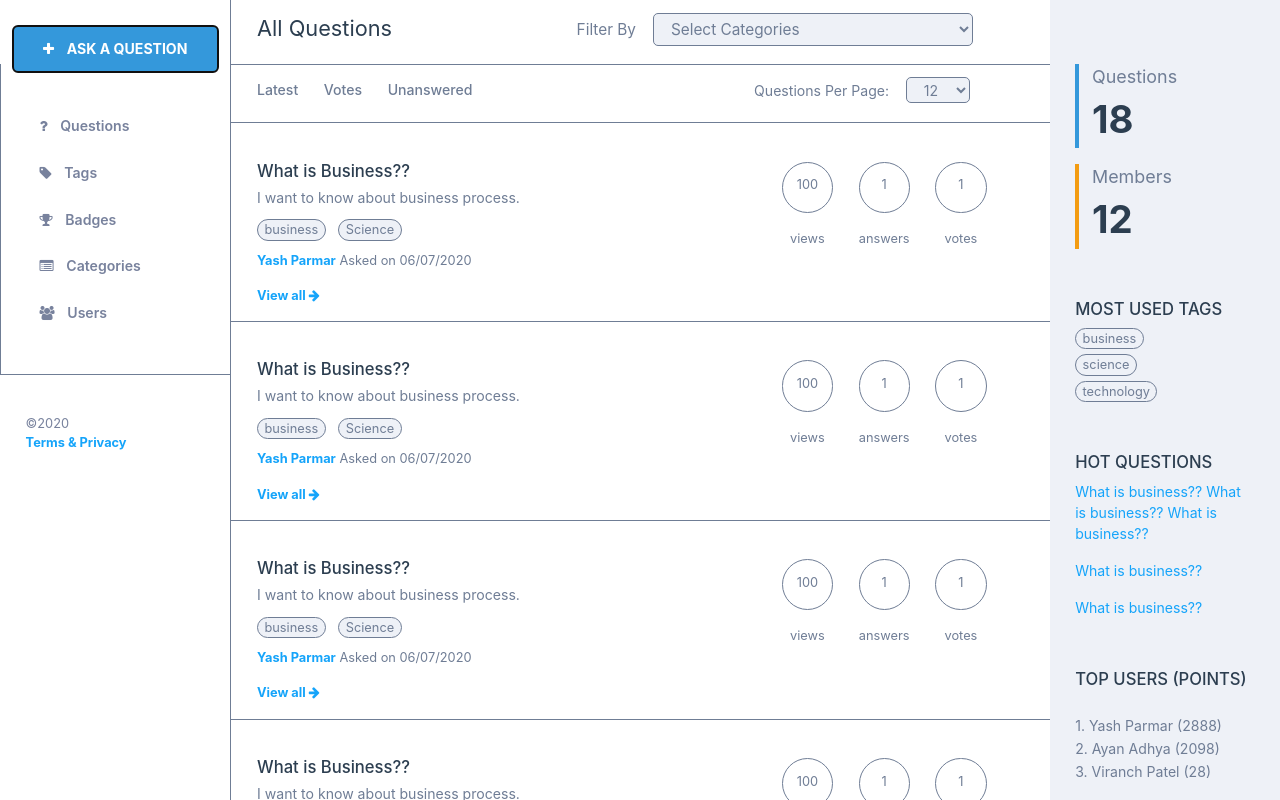
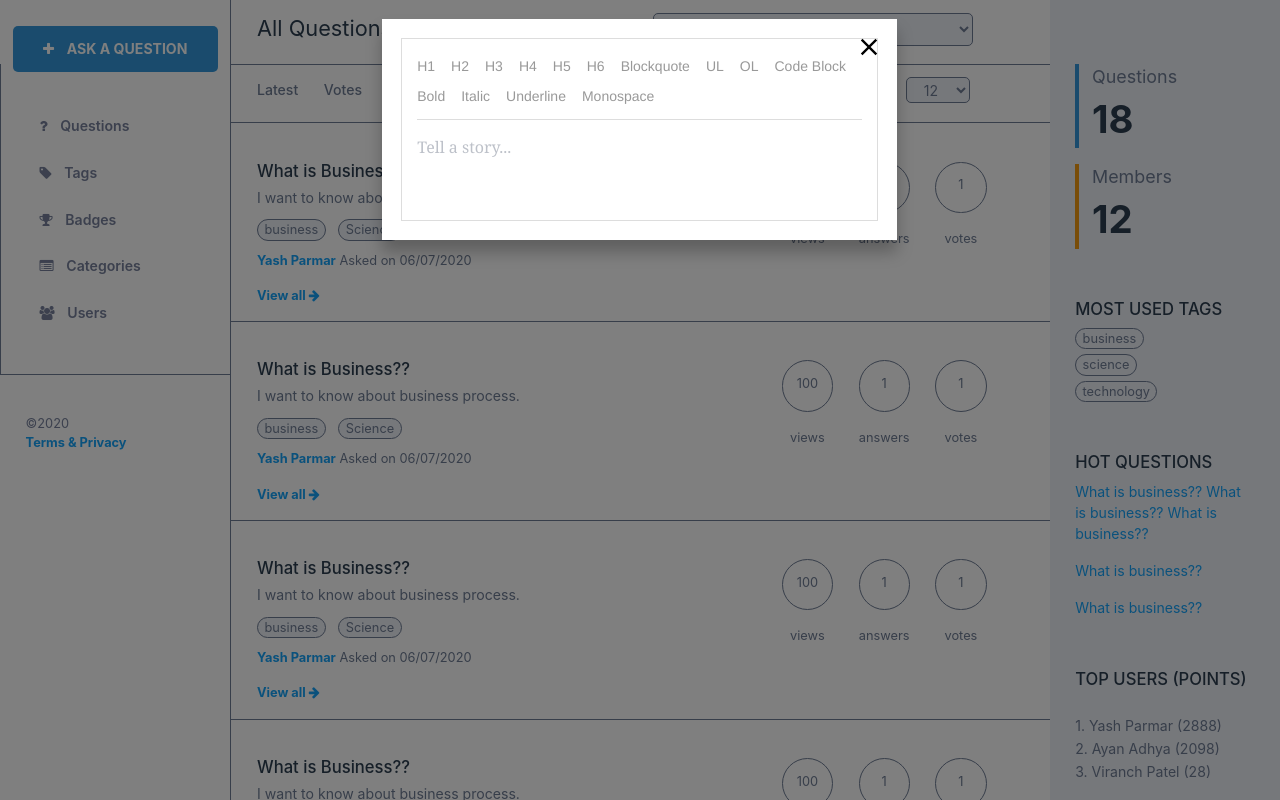
Before and after one commit to yashparmar15/NodeReactApplication, a React (Create React App) app: page / in a window 1280 px wide. Both pictures are taken after a click on the button "ASK A QUESTION". Shown: the top 800 px of the page. Built offline with nearby package versions, Linux system fonts and the light colour scheme.

Commit message:
Rich text editor added

```diff
--- a/package.json
+++ b/package.json
@@ -7,11 +7,14 @@
     "@testing-library/react": "^9.5.0",
     "@testing-library/user-event": "^7.2.1",
     "bootstrap": "^4.5.0",
+    "draft-js": "^0.11.6",
     "font-awesome": "^4.7.0",
+    "jodit-react": "^1.0.51",
     "jquery": "^3.5.1",
     "popper.js": "^1.16.1",
     "react": "^16.13.1",
     "react-dom": "^16.13.1",
+    "react-responsive-modal": "^5.0.2",
     "react-scripts": "3.4.1"
   },
   "scripts": {
--- /dev/null
+++ b/src/components/QuestionAnswer/Part1/AskQuestion/AskQuestion.css
@@ -0,0 +1,63 @@
+.RichEditor-root {
+    background: #fff;
+    border: 1px solid #ddd;
+    font-family: 'Georgia', serif;
+    font-size: 14px;
+    padding: 15px;
+  }
+
+  .RichEditor-editor {
+    border-top: 1px solid #ddd;
+    cursor: text;
+    font-size: 16px;
+    margin-top: 10px;
+  }
+
+  .RichEditor-editor .public-DraftEditorPlaceholder-root,
+  .RichEditor-editor .public-DraftEditor-content {
+    margin: 0 -15px -15px;
+    padding: 15px;
+  }
+
+  .RichEditor-editor .public-DraftEditor-content {
+    min-height: 100px;
+  }
+
+  .RichEditor-hidePlaceholder .public-DraftEditorPlaceholder-root {
+    display: none;
+  }
+
+  .RichEditor-editor .RichEditor-blockquote {
+    border-left: 5px solid #eee;
+    color: #666;
+    font-family: 'Hoefler Text', 'Georgia', serif;
+    font-style: italic;
+    margin: 16px 0;
+    padding: 10px 20px;
+  }
+
+  .RichEditor-editor .public-DraftStyleDefault-pre {
+    background-color: rgba(0, 0, 0, 0.05);
+    font-family: 'Inconsolata', 'Menlo', 'Consolas', monospace;
+    font-size: 16px;
+    padding: 20px;
+  }
+
+  .RichEditor-controls {
+    font-family: 'Helvetica', sans-serif;
+    font-size: 14px;
+    margin-bottom: 5px;
+    user-select: none;
+  }
+
+  .RichEditor-styleButton {
+    color: #999;
+    cursor: pointer;
+    margin-right: 16px;
+    padding: 2px 0;
+    display: inline-block;
+  }
+
+  .RichEditor-activeButton {
+    color: #5890ff;
+  }
--- /dev/null
+++ b/src/components/QuestionAnswer/Part1/AskQuestion/AskQuestion.js
@@ -0,0 +1,214 @@
+import React,{Component} from 'react';
+import "react-responsive-modal/styles.css";
+import { Modal } from "react-responsive-modal";
+
+import {Editor , EditorState , getDefaultKeyBinding , RichUtils} from 'draft-js';
+
+import '../../../../../node_modules/draft-js/dist/Draft.css';
+
+import './AskQuestion.css';
+
+
+
+class AskQuestion extends Component {
+    constructor(props) {
+      super(props);
+      this.state = {editorState: EditorState.createEmpty()};
+
+      this.focus = () => this.refs.editor.focus();
+      this.onChange = (editorState) => this.setState({editorState});
+
+      this.handleKeyCommand = this._handleKeyCommand.bind(this);
+      this.mapKeyToEditorCommand = this._mapKeyToEditorCommand.bind(this);
+      this.toggleBlockType = this._toggleBlockType.bind(this);
+      this.toggleInlineStyle = this._toggleInlineStyle.bind(this);
+    }
+
+    _handleKeyCommand(command, editorState) {
+      const newState = RichUtils.handleKeyCommand(editorState, command);
+      if (newState) {
+        this.onChange(newState);
+        return true;
+      }
+      return false;
+    }
+
+    _mapKeyToEditorCommand(e) {
+      if (e.keyCode === 9 /* TAB */) {
+        const newEditorState = RichUtils.onTab(
+          e,
+          this.state.editorState,
+          4, /* maxDepth */
+        );
+        if (newEditorState !== this.state.editorState) {
+          this.onChange(newEditorState);
+        }
+        return;
+      }
+      return getDefaultKeyBinding(e);
+    }
+
+    _toggleBlockType(blockType) {
+      this.onChange(
+        RichUtils.toggleBlockType(
+          this.state.editorState,
+          blockType
+        )
+      );
+    }
+
+    _toggleInlineStyle(inlineStyle) {
+      this.onChange(
+        RichUtils.toggleInlineStyle(
+          this.state.editorState,
+          inlineStyle
+        )
+      );
+    }
+
+    render() {
+      const {editorState} = this.state;
+
+      // If the user changes block type before entering any text, we can
+      // either style the placeholder or hide it. Let's just hide it now.
+      let className = 'RichEditor-editor';
+      var contentState = editorState.getCurrentContent();
+      if (!contentState.hasText()) {
+        if (contentState.getBlockMap().first().getType() !== 'unstyled') {
+          className += ' RichEditor-hidePlaceholder';
+        }
+      }
+
+      return (
+        <Modal open={this.props.flag} onClose={this.props.close}>
+        <div className="RichEditor-root">
+          <BlockStyleControls
+            editorState={editorState}
+            onToggle={this.toggleBlockType}
+          />
+          <InlineStyleControls
+            editorState={editorState}
+            onToggle={this.toggleInlineStyle}
+          />
+          <div className={className} onClick={this.focus}>
+            <Editor
+              blockStyleFn={getBlockStyle}
+              customStyleMap={styleMap}
+              editorState={editorState}
+              handleKeyCommand={this.handleKeyCommand}
+              keyBindingFn={this.mapKeyToEditorCommand}
+              onChange={this.onChange}
+              placeholder="Tell a story..."
+              ref="editor"
+              spellCheck={true}
+            />
+          </div>
+        </div>
+        </Modal>
+      );
+    }
+  }
+
+  // Custom overrides for "code" style.
+  const styleMap = {
+    CODE: {
+      backgroundColor: 'rgba(0, 0, 0, 0.05)',
+      fontFamily: '"Inconsolata", "Menlo", "Consolas", monospace',
+      fontSize: 16,
+      padding: 2,
+    },
+  };
+
+  function getBlockStyle(block) {
+    switch (block.getType()) {
+      case 'blockquote': return 'RichEditor-blockquote';
+      default: return null;
+    }
+  }
+
+  class StyleButton extends React.Component {
+    constructor() {
+      super();
+      this.onToggle = (e) => {
+        e.preventDefault();
+        this.props.onToggle(this.props.style);
+      };
+    }
+
+    render() {
+      let className = 'RichEditor-styleButton';
+      if (this.props.active) {
+        className += ' RichEditor-activeButton';
+      }
+
+      return (
+        <span className={className} onMouseDown={this.onToggle}>
+          {this.props.label}
+        </span>
+      );
+    }
+  }
+
+  const BLOCK_TYPES = [
+    {label: 'H1', style: 'header-one'},
+    {label: 'H2', style: 'header-two'},
+    {label: 'H3', style: 'header-three'},
+    {label: 'H4', style: 'header-four'},
+    {label: 'H5', style: 'header-five'},
+    {label: 'H6', style: 'header-six'},
+    {label: 'Blockquote', style: 'blockquote'},
+    {label: 'UL', style: 'unordered-list-item'},
+    {label: 'OL', style: 'ordered-list-item'},
+    {label: 'Code Block', style: 'code-block'},
+  ];
+
+  const BlockStyleControls = (props) => {
+    const {editorState} = props;
+    const selection = editorState.getSelection();
+    const blockType = editorState
+      .getCurrentContent()
+      .getBlockForKey(selection.getStartKey())
+      .getType();
+
+    return (
+      <div className="RichEditor-controls">
+        {BLOCK_TYPES.map((type) =>
+          <StyleButton
+            key={type.label}
+            active={type.style === blockType}
+            label={type.label}
+            onToggle={props.onToggle}
+            style={type.style}
+          />
+        )}
+      </div>
+    );
+  };
+
+  var INLINE_STYLES = [
+    {label: 'Bold', style: 'BOLD'},
+    {label: 'Italic', style: 'ITALIC'},
+    {label: 'Underline', style: 'UNDERLINE'},
+    {label: 'Monospace', style: 'CODE'},
+  ];
+
+  const InlineStyleControls = (props) => {
+    const currentStyle = props.editorState.getCurrentInlineStyle();
+
+    return (
+      <div className="RichEditor-controls">
+        {INLINE_STYLES.map((type) =>
+          <StyleButton
+            key={type.label}
+            active={currentStyle.has(type.style)}
+            label={type.label}
+            onToggle={props.onToggle}
+            style={type.style}
+          />
+        )}
+      </div>
+    );
+  };
+
+
+export default AskQuestion;
--- a/src/components/QuestionAnswer/Part1/Part1.js
+++ b/src/components/QuestionAnswer/Part1/Part1.js
@@ -1,4 +1,4 @@
-import React from 'react';
+import React,{Component} from 'react';
 
 import './Part1.css';
 
@@ -6,9 +6,25 @@ import 'bootstrap/dist/css/bootstrap.css';
 import 'bootstrap/dist/js/bootstrap.js';
 import 'font-awesome/css/font-awesome.min.css';
 
-const part1 = (props) => (
+import AskQuestion from './AskQuestion/AskQuestion';
+
+class Part1 extends Component{
+    state = {
+        open: false
+    };
+
+    onOpenModal = () => {
+        this.setState({ open: true });
+    };
+
+    onCloseModal = () => {
+        this.setState({ open: false });
+    };
+    render(){
+        return(
             <div class = "part1">
-            <button class = "askButton" ><i class = "fa fa-plus" aria-hidden="true"/>ASK A QUESTION</button>
+                <button class = "askButton" onClick={this.onOpenModal}><i class = "fa fa-plus" aria-hidden="true"/>ASK A QUESTION</button>
+                <AskQuestion flag = {this.state.open} close = {this.onCloseModal}/>
                 <div class = "category">
                     <button class = "category-btn"><i class = "fa fa-question" aria-hidden="true"/>Questions</button>
                     <button class = "category-btn"><i class = "fa fa-tag" aria-hidden="true"/>Tags</button>
@@ -21,5 +37,7 @@ const part1 = (props) => (
                 </div>
             </div>
         );
+    }
+};
 
-export default part1;
+export default Part1;
```
Also changed, not shown: 1 other file (tests, documents, lock files or other folders). Lines whose indentation alone changed are shown as unchanged.
